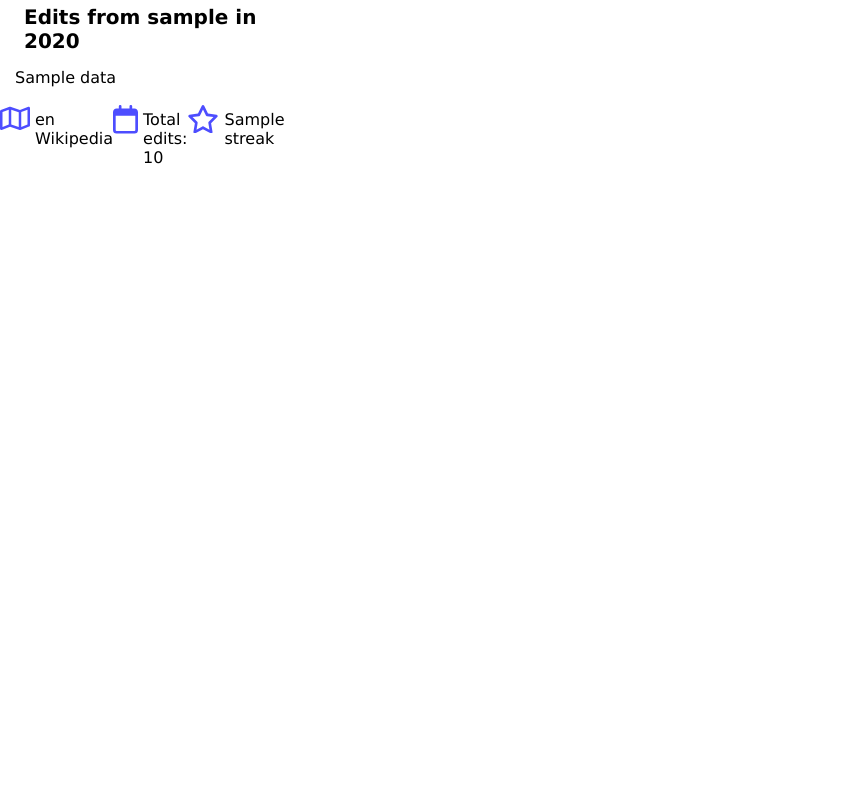
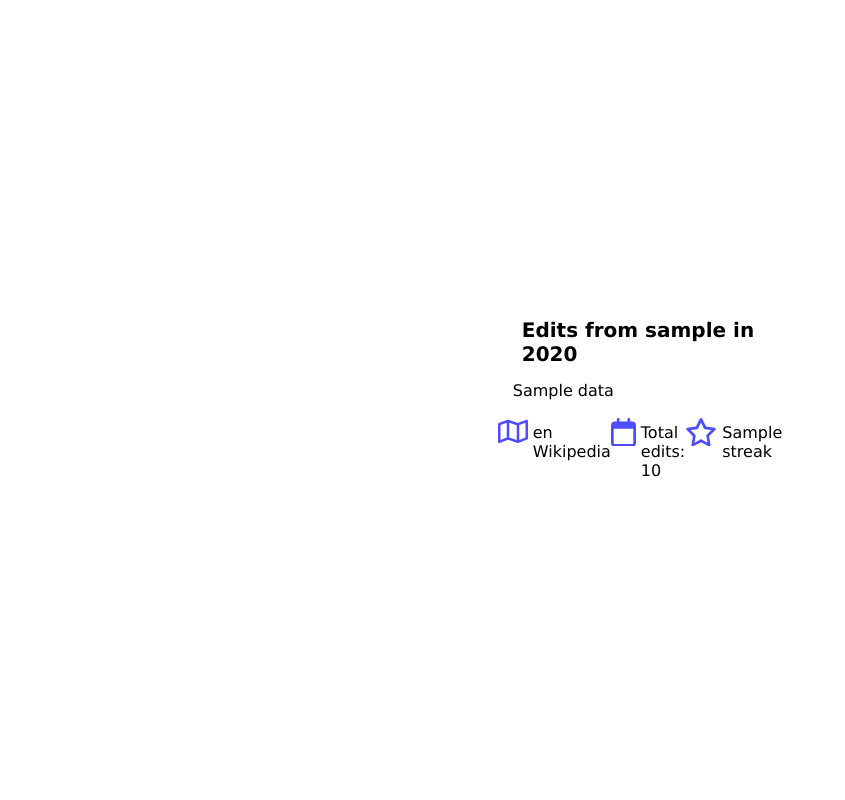
Before and after one commit to JoseDeFreitas/wikipedia-edits-chart, a FastAPI app: template src/templates/userchart.html in a window 1280 px wide. Shown: the whole page, without its empty margins (0-845 px from the left). Run offline with FastAPI, Linux system fonts and the light colour scheme; the template is opened without the code that fills it: most values are stand-ins (such as "Sample title", 1, 10 or a date in 2020).

Commit message:
Center all the content
So no tooltip texts get hidden by the end of the viewport.

```diff
--- a/src/static/global.css
+++ b/src/static/global.css
@@ -42,6 +42,14 @@ body {
 }
 
 /* Structured */
+
+#container {
+    width: 100vw;
+    height: 100vh;
+    display: flex;
+    justify-content: center;
+    align-items: center;
+}
 
 #contributions-chart {
     border-radius: 6px;
--- a/src/templates/userchart.html
+++ b/src/templates/userchart.html
@@ -6,6 +6,7 @@
         <link href="/static{{ aspect }}" rel="stylesheet">
     </head>
     <body>
+        <div id="container">
             <main id="contributions-chart">
                 <div id="user-and-year">
                     <h1>Edits from {{ username }} in {{ year }}</h1>
@@ -34,5 +35,6 @@
                     </div>
                 </div>
             </main>
+        </div>
     </body>
 </html>
```
Lines whose indentation alone changed are shown as unchanged.
